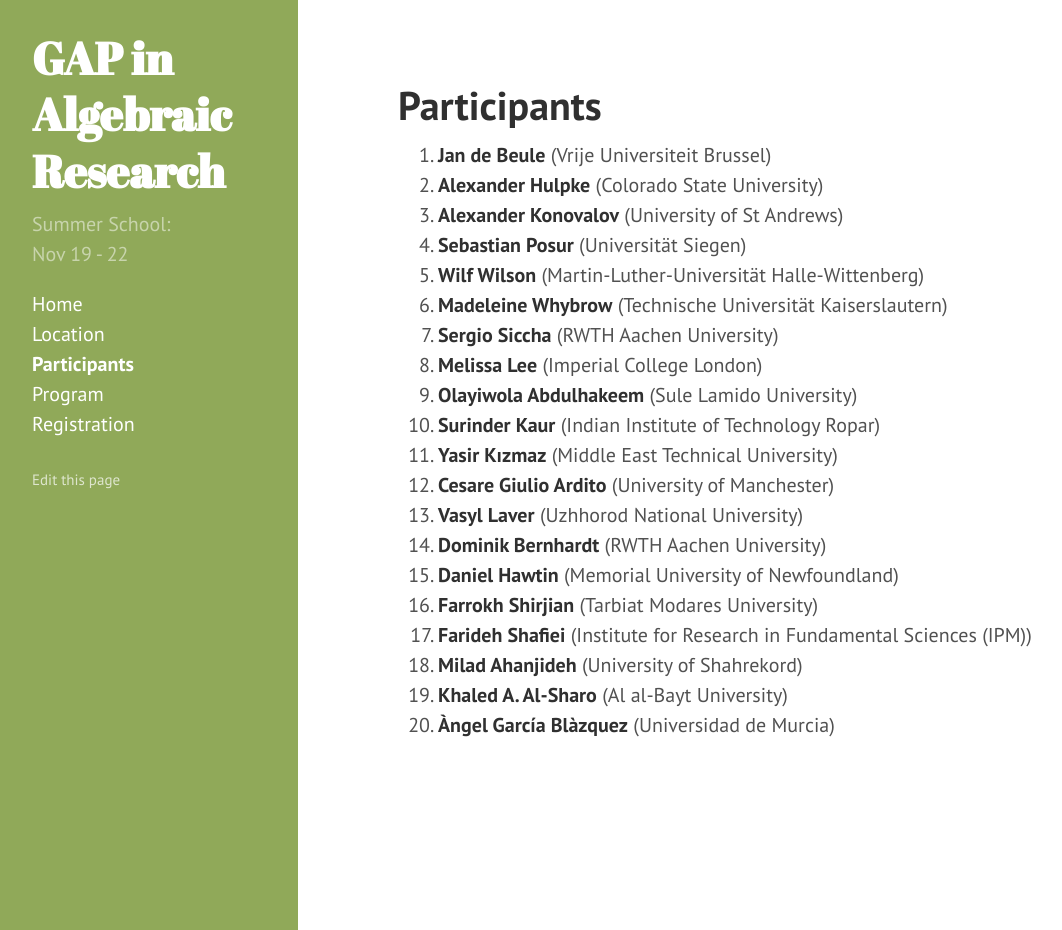
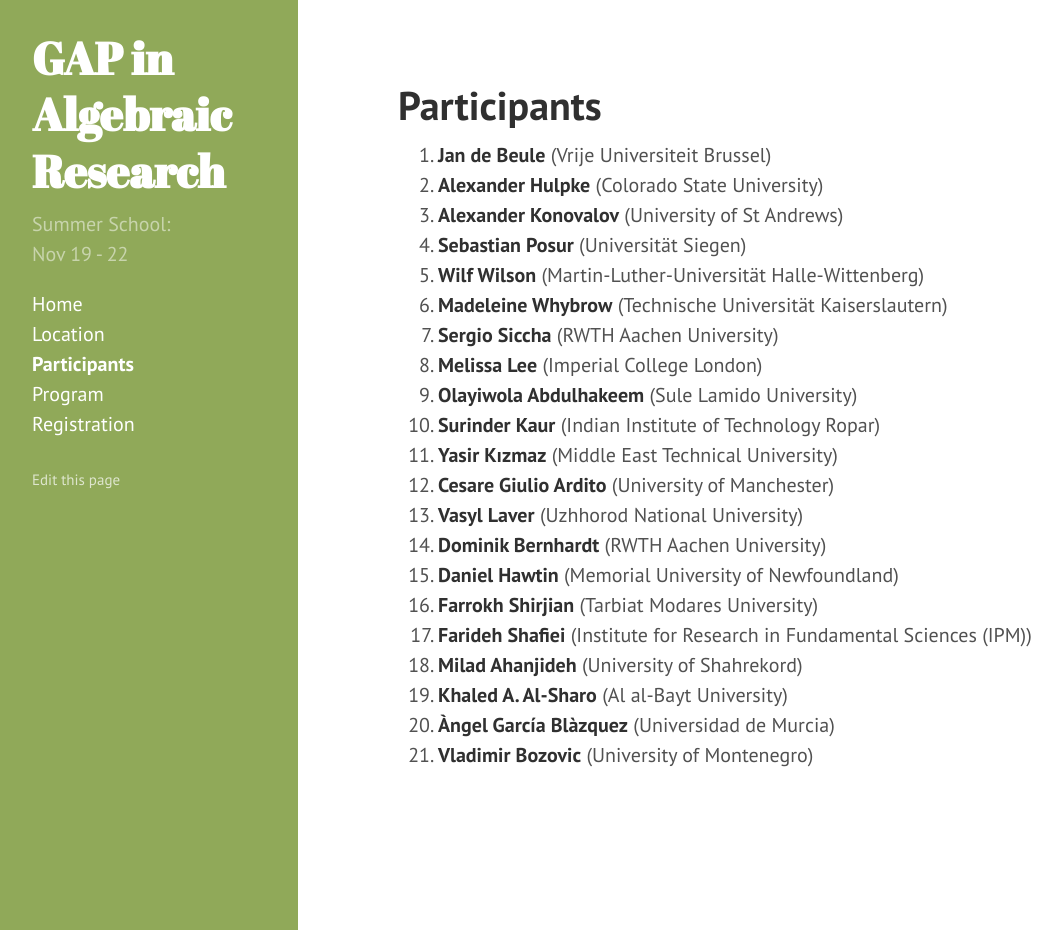
Before and after one commit to lbfm-rwth/gap-in-algebraic-research-2018, a Jekyll site: the page built from participants.md, in a window 1280 px wide and 930 px high. Shown: the whole window, without its empty margins (2-1064 px from the left). Built offline with Jekyll 4.4.1, drawn with Linux system fonts in a browser that asks for light colours.

Commit message:
Update participants

```diff
--- a/_data/participants.yml
+++ b/_data/participants.yml
@@ -38,3 +38,5 @@
   affiliation: Al al-Bayt University
 - name: Àngel García Blàzquez
   affiliation: Universidad de Murcia
+- name: Vladimir Bozovic
+  affiliation: University of Montenegro
```
